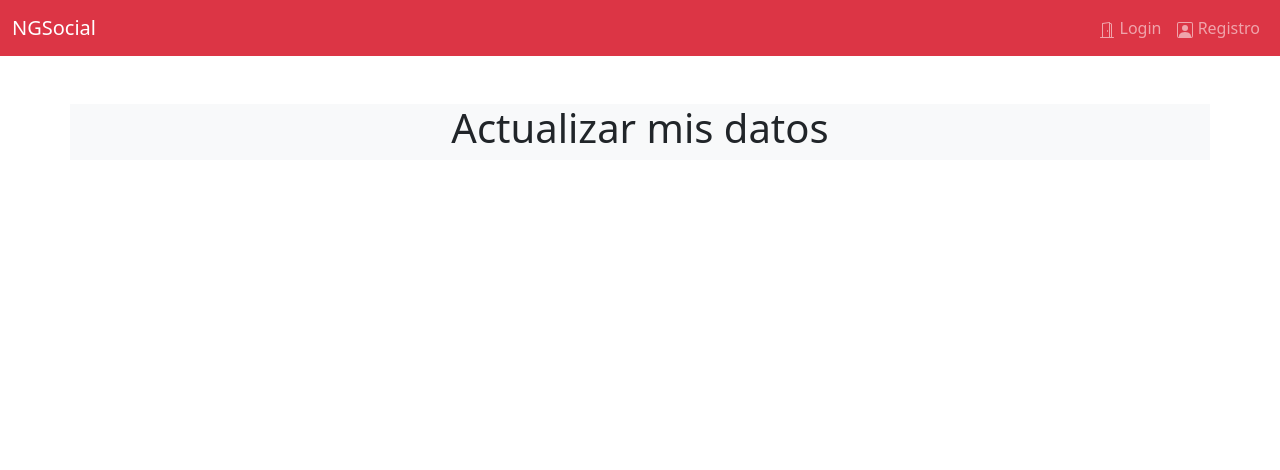
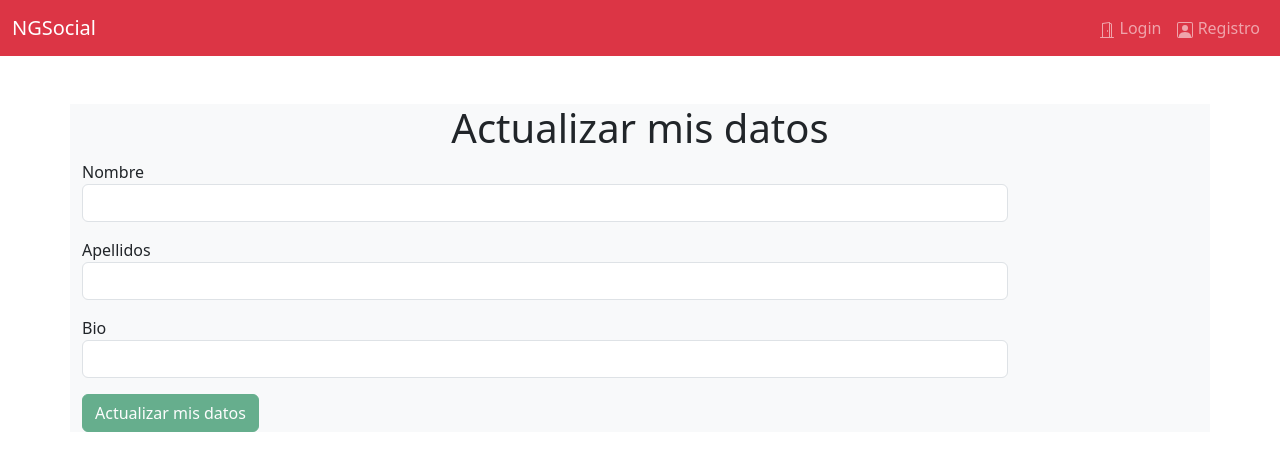
Before and after one commit to versace123mx/api-red-social-angular-node-front, an Angular app: page /mis-datos in a window 1280 px wide. Shown: the top 470 px of the page. Built offline with nearby package versions, Linux system fonts and the light colour scheme.

Commit message:
edicion de usuario

```diff
--- a/src/app/components/user-edit/user-edit.component.html
+++ b/src/app/components/user-edit/user-edit.component.html
@@ -1,5 +1,33 @@
-<div class="container text-center my-5 bg-light text-dark">
+<div class="container my-5 bg-light text-dark">
+    <div class="row text-center">
+        <h1 class="h1-strong">{{title}}</h1>
+
+        <div class="alert alert-success" *ngIf="status=='success'">
+            Se han actualizado los datos de forma correcta.
+        </div>
+        <div class="alert alert-danger" *ngIf="status=='error'">
+            {{msg}}
+        </div>
+    </div>
     <div class="row">
-        <h1 class="h1-strong">{{title}}</h1>
+        <form #userEditForm="ngForm"  (ngSubmit)="onSubmit(userEditForm)" class="col-lg-10">
+            <p>
+                <label for="">Nombre</label>
+                <input type="text" name="name" #name="ngModel"[(ngModel)]="user.name" class="form-control" required>
+                <span *ngIf="!name.valid && name.touched" class="btn btn-outline-danger">El nombre es obligatorio</span>
+            </p>
+
+            <p>
+                <label for="">Apellidos</label>
+                <input type="text" name="surname" #surname="ngModel"[(ngModel)]="user.surname" class="form-control" required>
+                <span *ngIf="!surname.valid && surname.touched" class="btn btn-outline-danger">El Apellidos es obligatorio</span>
+            </p>
+
+            <p>
+                <label for="">Bio</label>
+                <input type="text" name="bio" #bio="ngModel"[(ngModel)]="user.bio" class="form-control">
+            </p>
+            <input type="submit" value="{{title}}" class="btn btn-success" [disabled]="!userEditForm.form.valid">
+        </form>
     </div>
 </div>
--- a/src/app/components/user-edit/user-edit.component.ts
+++ b/src/app/components/user-edit/user-edit.component.ts
@@ -9,11 +9,12 @@ import { UserService } from "../../services/user.service";
     providers:[UserService]
 })
 export class UserEditComponent implements OnInit{
-    public title;
-    public user:User;
-    public identity;
-    public token;
-    public status: string
+    title;
+    user:User;
+    identity;
+    token;
+    status: string;
+    msg:string;
 
     constructor(
         private _route: ActivatedRoute,
@@ -21,14 +22,54 @@ export class UserEditComponent implements OnInit{
         private _userService: UserService
     ){
         this.title = 'Actualizar mis datos'
-        this.user = new User("","","","","","role_user","",true,""),
+        this.user = this._userService.getDataUSer(),
         this.identity = this.user,
         this.token = this._userService.getStats()
         this.status = ''
+        this.msg = ''
     }
 
     ngOnInit(){
         console.log(this.user)
         console.log('user-edit component se ha cargado')
     }
+
+    onSubmit(userEditForm:any){
+        this._userService.updateUser(this.user).subscribe({
+            next: (response) => {
+
+                //Obtenemos los datos del localstorage actual
+                let datosUser = JSON.parse(localStorage.getItem('data') ?? '{}')
+
+                //realizamos la modificaciones pertinentes
+                datosUser.name = response.data.name
+                datosUser.surname = response.data.surname
+
+                //volvemos a actualiza el localstorga
+                localStorage.setItem('data',JSON.stringify(datosUser))
+
+                this.msg = response.msg
+                this.status = response.status
+                //userEditForm.reset()
+
+                //Dice el victor que aqui tendria que ir la carga de la imagen
+            },
+            error: (error) => {
+                console.log(error);
+                console.log(error.status);
+                console.log(error.error.msg)
+
+                if(error.status){
+                    this.msg = error.error.msg
+                    this.status = 'error'
+                }else if(error.error.msg){
+                    this.msg = error.error.msg
+                    this.status = 'error'
+                }
+            },
+            complete: () => {
+                console.log('Request completed');
+            }
+        })
+    }
 }
--- a/src/app/services/user.service.ts
+++ b/src/app/services/user.service.ts
@@ -7,11 +7,11 @@ import { GLOBAL } from "./global";
 @Injectable()
 export class UserService{
     public url:string;
-    public token:string
+    public user:string
 
     constructor(public _http:HttpClient){
         this.url = GLOBAL.url
-        this.token = ''
+        this.user = ''
     }
 
     register(user:User): Observable<any>{
@@ -32,7 +32,7 @@ export class UserService{
     getDataUSer(){
         let data = JSON.parse(localStorage.getItem('data') ?? '{}')
         if(data){
-            return this.token = data
+            return this.user = data
         }
     }
 
@@ -47,4 +47,12 @@ export class UserService{
         let stats = JSON.parse(localStorage.getItem('stats') ?? '{}')
         //hayq ue ver que devuel stats con usuario que no tengan publicaciones o seguidores
     }
+
+    updateUser(user:User):Observable<any>{
+        const params = JSON.stringify(user)
+        const data = JSON.parse(localStorage.getItem('data') ?? '{}')
+        const headers = new HttpHeaders().set('Content-Type','application/json')
+                                        .set('x-token',data.token)
+        return this._http.put(this.url+'/update',params, {headers})
+    }
 }
```
